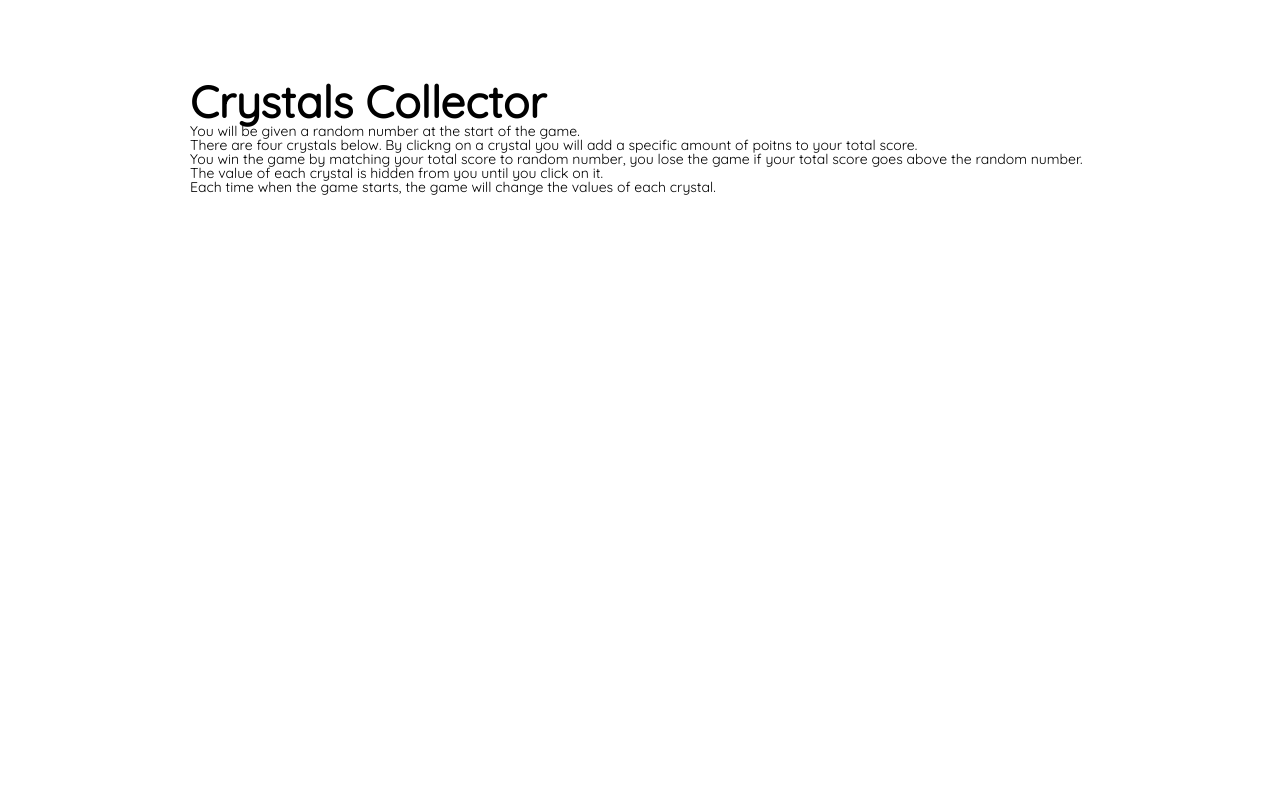
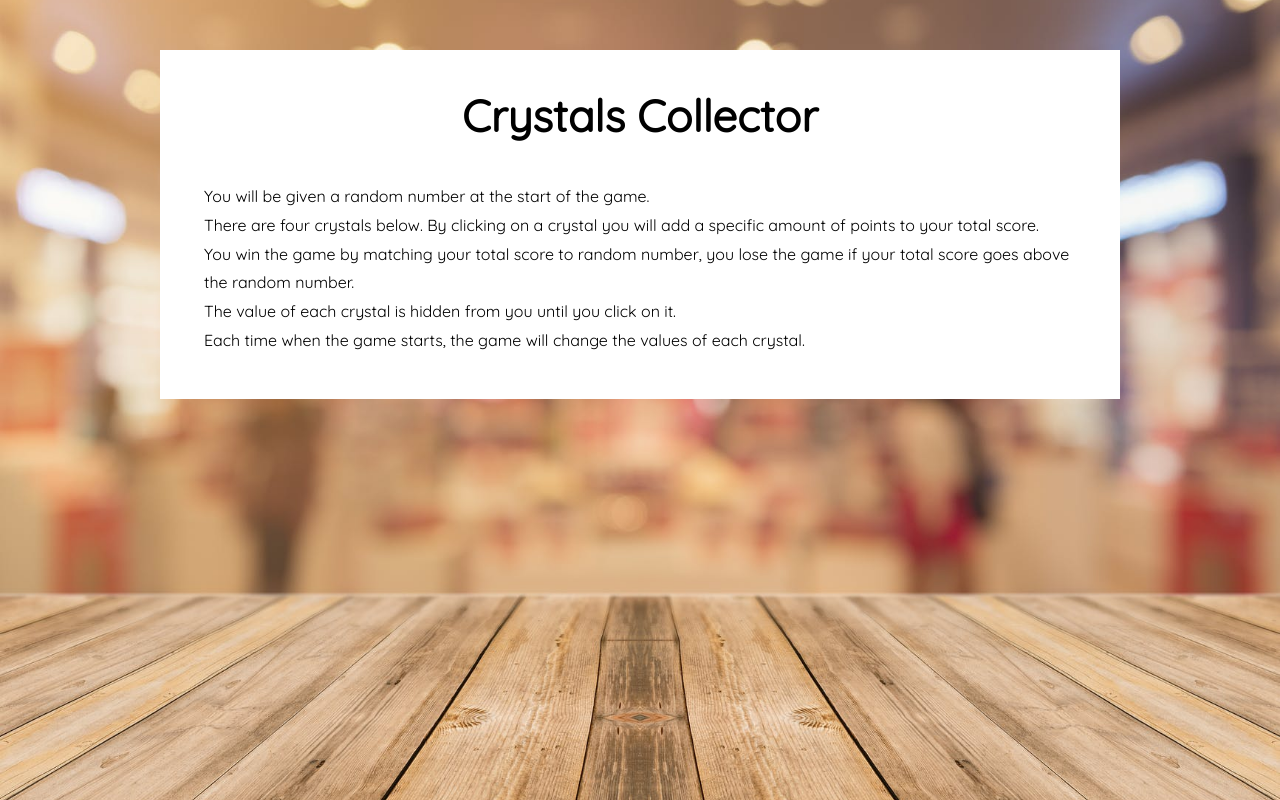
Before and after one commit to krizel4/unit-4-game, a plain HTML site: page index.html in a window 1280 px wide. Drawn offline with Linux system fonts and the light colour scheme.

Commit message:
fixing typos and cleaning up style

```diff
--- a/assets/css/style.css
+++ b/assets/css/style.css
@@ -2,8 +2,9 @@
     box-sizing: border-box;
   }
 
-.body {
-    background-image: url(assets/images/background.jpg);
+body {
+    background-image: url("../images/background.jpeg");
+    background-color: #cacaca;
     width: 100%;
     height: 90vh;
     background-repeat: no-repeat;
@@ -17,9 +18,14 @@
     background-color: #ffffff;
     border: 0px;
     margin: 0 auto;
-    padding: 30px;
+    padding: 44px;
     margin-top: 50px;
     max-width: 100%;
+}
+
+.title {
+    text-align: center;
+    padding: 0 0 44px 0;
 }
 
 /* Need to define position, bg color and size. */
@@ -56,11 +62,20 @@ h2 {
 
 h3 {
     font-family: 'Quicksand', Arial, Helvetica, sans-serif;
-    font-size: 18px;
+    font-size: 20px;
     font-weight: 400;
 }
 
 p {
     font-family: 'Quicksand', Arial, Helvetica, sans-serif;
-    font-size: 14px;
+    font-size: 16px;
+    line-height: 1.8;
 }
+
+@media screen and (max-width: 600px) {
+
+    .container {
+        width: 100%;
+        margin: 0 auto;
+    }
+}
--- a/index.html
+++ b/index.html
@@ -9,11 +9,8 @@
     <link rel="stylesheet" href="assets/css/reset.css">
     <link rel="stylesheet" href="assets/css/style.css">
 
-
 </head>
 <body>
-
-
 
     <!-- GAME INSTRUCTIONS -->
         <div class="container">
@@ -22,7 +19,7 @@
             </div>
 
             <p>You will be given a random number at the start of the game.</p>
-            <p>There are four crystals below. By clickng on a crystal you will add a specific amount of poitns to your total score. </p>
+            <p>There are four crystals below. By clicking on a crystal you will add a specific amount of points to your total score. </p>
             <p>You win the game by matching your total score to random number, you lose the game if your total score goes above the random number.</p>
             <p>The value of each crystal is hidden from you until you click on it.</p>
             <p>Each time when the game starts, the game will change the values of each crystal.</p>
```
